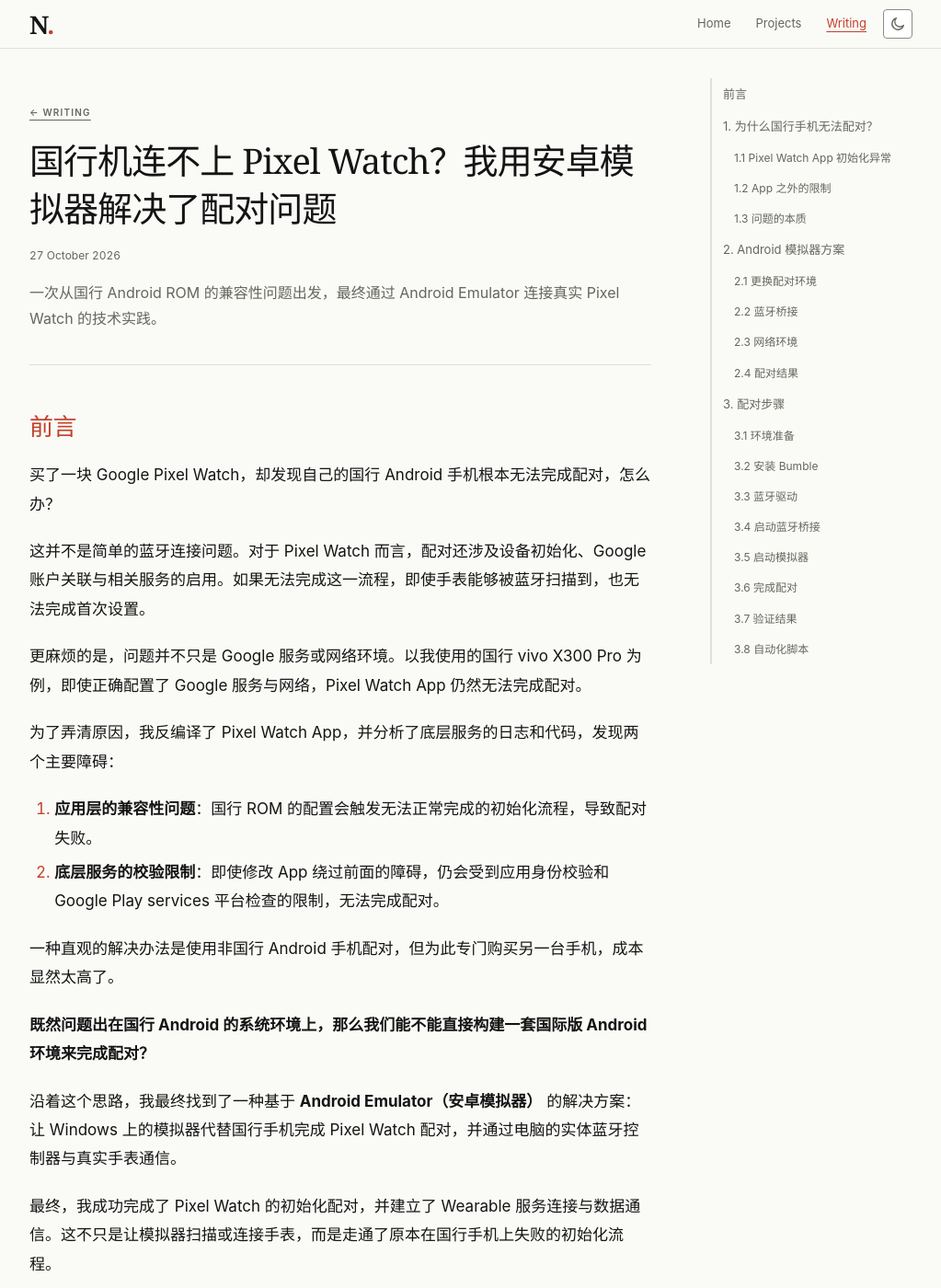
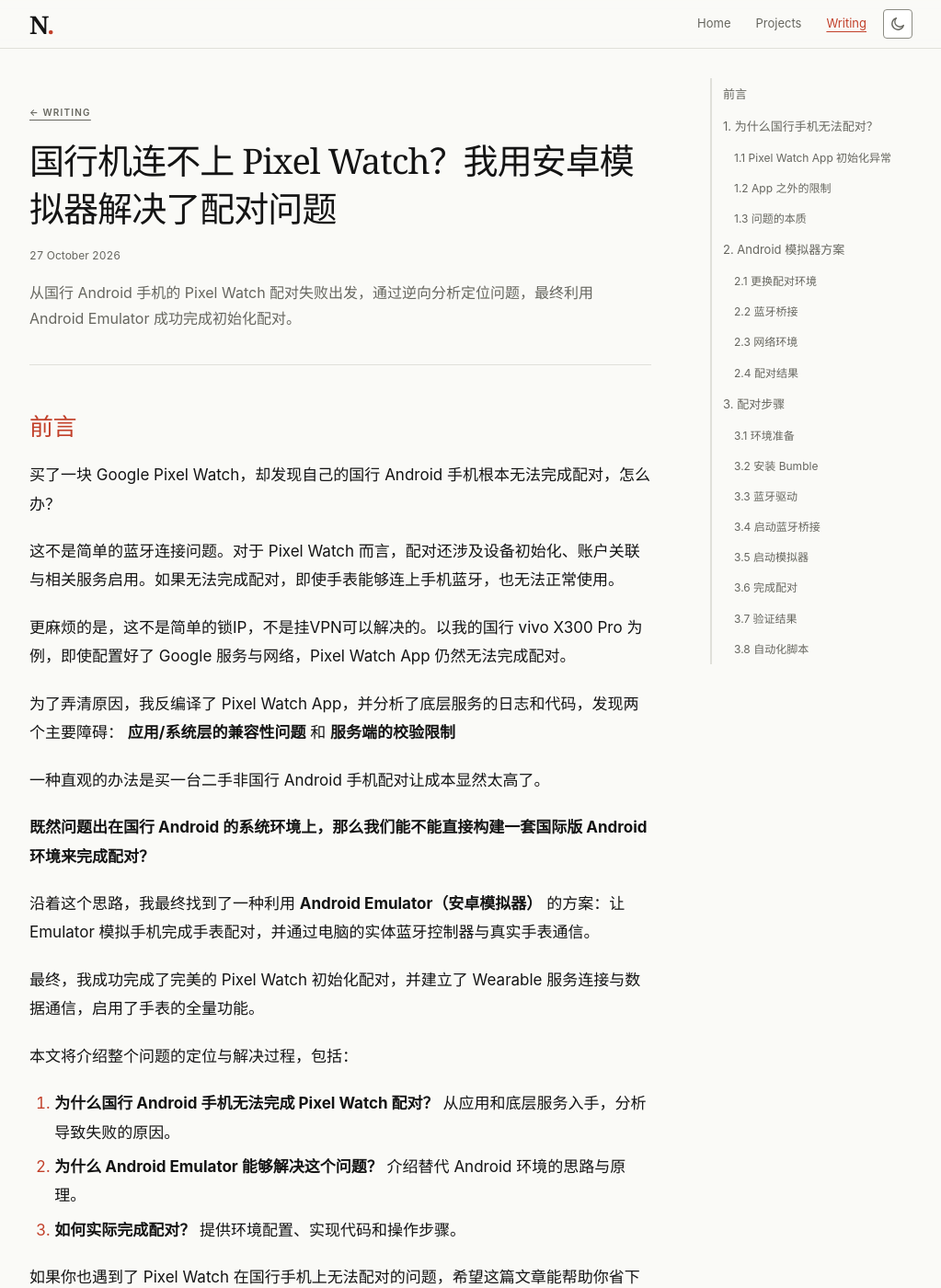
Before and after one commit to Nook001/Nook001.github.io, a Jekyll site: the page built from _posts/2026-10-27-pixel-watch-pairing-china.md, in a window 1280 px wide and 1400 px high. Shown: the whole window at 92% size, without its empty margins (128-1151 px from the left). Built offline with Jekyll 4.4.1, drawn with Linux system fonts in a browser that asks for light colours.

Commit message:
精简部分重复描述

```diff
--- a/_posts/2026-10-27-pixel-watch-pairing-china.md
+++ b/_posts/2026-10-27-pixel-watch-pairing-china.md
@@ -1,6 +1,6 @@
 ---
 title: "国行机连不上 Pixel Watch？我用安卓模拟器解决了配对问题"
-description: "一次从国行 Android ROM 的兼容性问题出发，最终通过 Android Emulator 连接真实 Pixel Watch 的技术实践。"
+description: "从国行 Android 手机的 Pixel Watch 配对失败出发，通过逆向分析定位问题，最终利用 Android Emulator 成功完成初始化配对。"
 lang: zh-CN
 sample: false
 published: true
@@ -9,22 +9,20 @@
 
 买了一块 Google Pixel Watch，却发现自己的国行 Android 手机根本无法完成配对，怎么办？
 
-这并不是简单的蓝牙连接问题。对于 Pixel Watch 而言，配对还涉及设备初始化、Google 账户关联与相关服务的启用。如果无法完成这一流程，即使手表能够被蓝牙扫描到，也无法完成首次设置。
+这不是简单的蓝牙连接问题。对于 Pixel Watch 而言，配对还涉及设备初始化、账户关联与相关服务启用。如果无法完成配对，即使手表能够连上手机蓝牙，也无法正常使用。
 
-更麻烦的是，问题并不只是 Google 服务或网络环境。以我使用的国行 vivo X300 Pro 为例，即使正确配置了 Google 服务与网络，Pixel Watch App 仍然无法完成配对。
+更麻烦的是，这不是简单的锁IP，不是挂VPN可以解决的。以我的国行 vivo X300 Pro 为例，即使配置好了 Google 服务与网络，Pixel Watch App 仍然无法完成配对。
 
 为了弄清原因，我反编译了 Pixel Watch App，并分析了底层服务的日志和代码，发现两个主要障碍：
+**应用/系统层的兼容性问题** 和 **服务端的校验限制**
 
-1. **应用层的兼容性问题**：国行 ROM 的配置会触发无法正常完成的初始化流程，导致配对失败。
-2. **底层服务的校验限制**：即使修改 App 绕过前面的障碍，仍会受到应用身份校验和 Google Play services 平台检查的限制，无法完成配对。
-
-一种直观的解决办法是使用非国行 Android 手机配对，但为此专门购买另一台手机，成本显然太高了。
+一种直观的办法是买一台二手非国行 Android 手机配对让成本显然太高了。
 
 **既然问题出在国行 Android 的系统环境上，那么我们能不能直接构建一套国际版 Android 环境来完成配对？**
 
-沿着这个思路，我最终找到了一种基于 **Android Emulator（安卓模拟器）** 的解决方案：让 Windows 上的模拟器代替国行手机完成 Pixel Watch 配对，并通过电脑的实体蓝牙控制器与真实手表通信。
+沿着这个思路，我最终找到了一种利用 **Android Emulator（安卓模拟器）** 的方案：让 Emulator 模拟手机完成手表配对，并通过电脑的实体蓝牙控制器与真实手表通信。
 
-最终，我成功完成了 Pixel Watch 的初始化配对，并建立了 Wearable 服务连接与数据通信。这不只是让模拟器扫描或连接手表，而是走通了原本在国行手机上失败的初始化流程。
+最终，我成功完成了完美的 Pixel Watch 初始化配对，并建立了 Wearable 服务连接与数据通信，启用了手表的全量功能。
 
 本文将介绍整个问题的定位与解决过程，包括：
 
```
